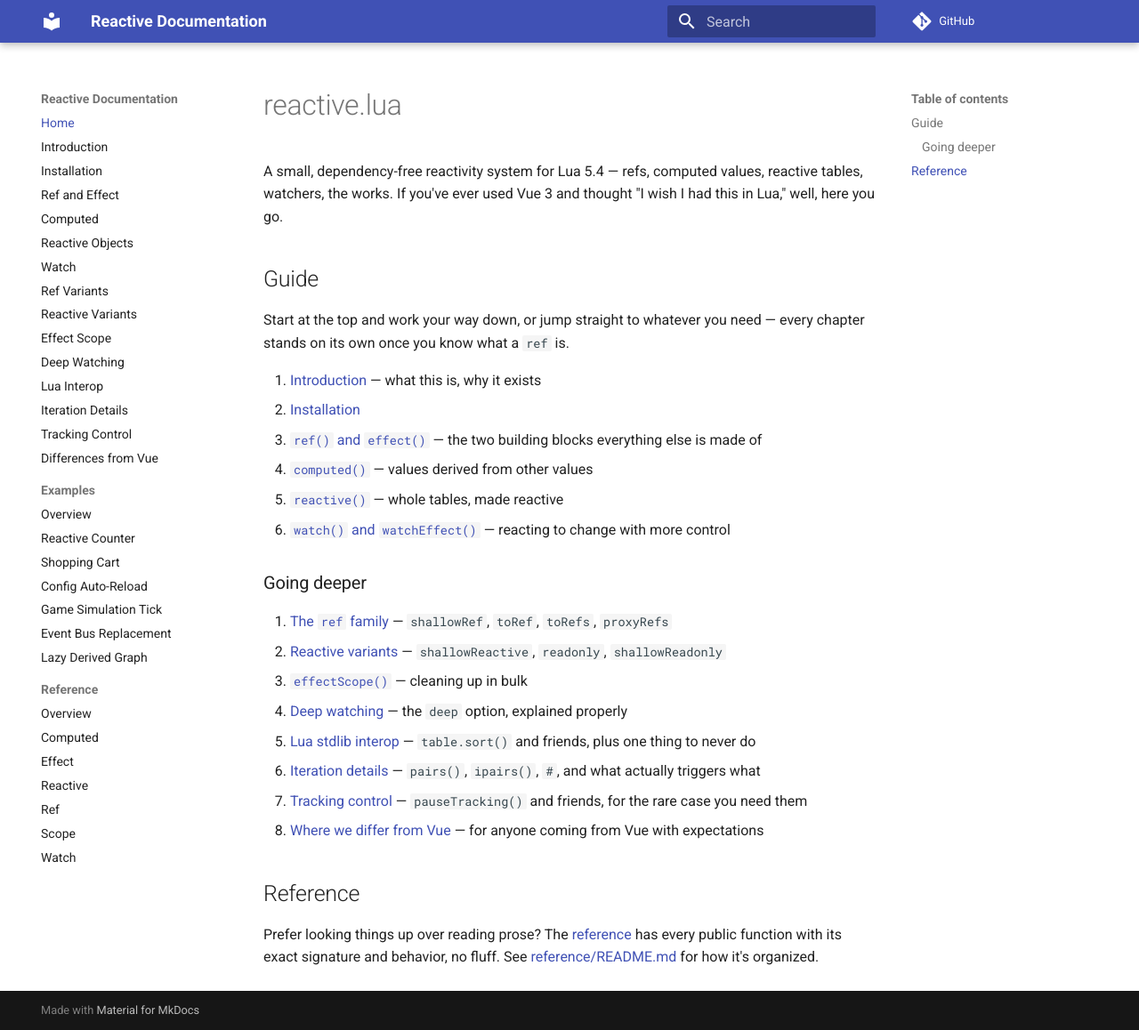
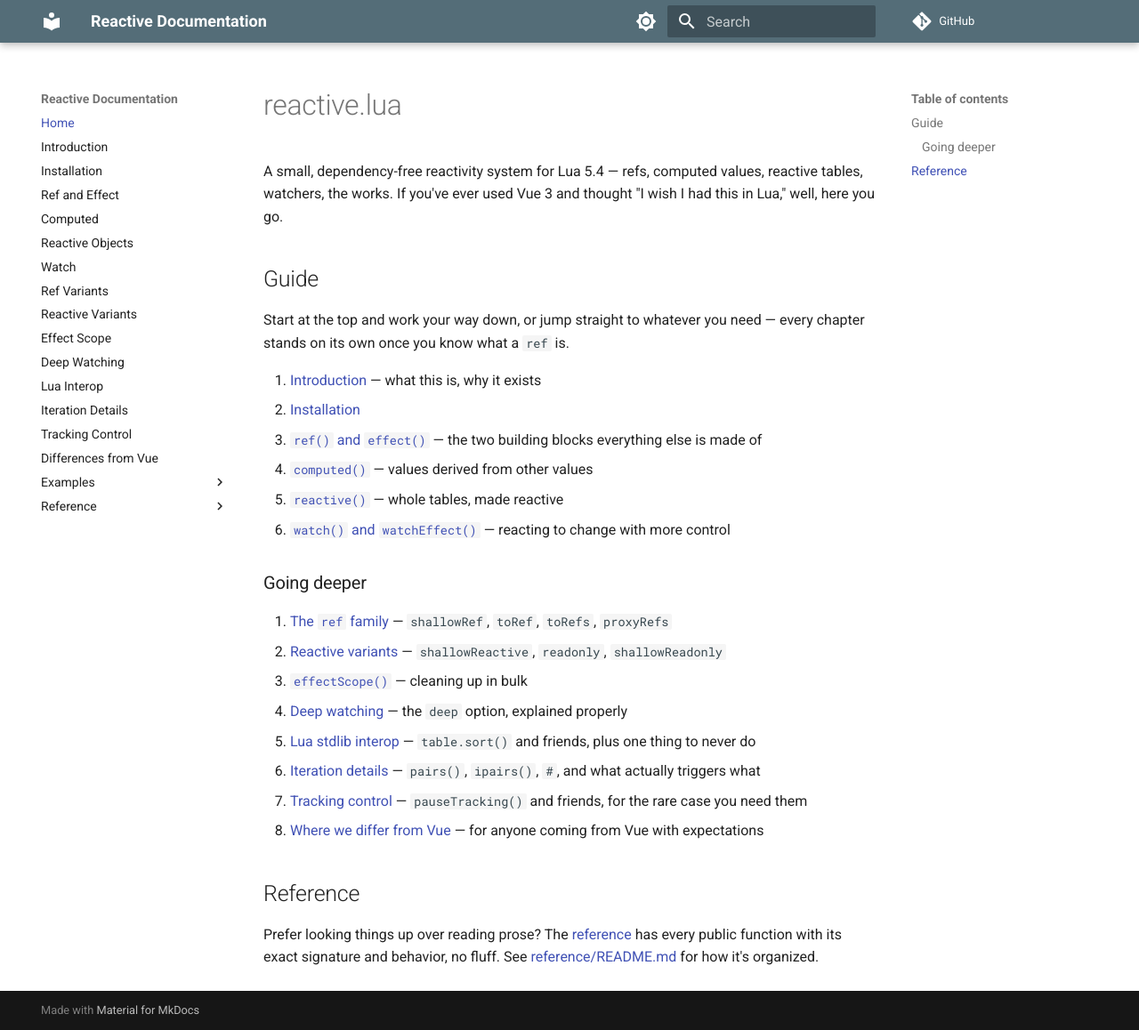
Before and after one commit to orhpel/reactive, an MkDocs documentation site: the page built from docs/index.md, in a window 1280 px wide and 1158 px high. Shown: the whole window at 89% size. Built offline with MkDocs 1.6.1 and Material for MkDocs 9.7.7, drawn with Linux system fonts in a browser that asks for light colours; comment, search, counter and statistics services are not loaded.

Commit message:
Configure theme palette for light and dark modes
Added color palette configuration for light and dark modes.

```diff
--- a/mkdocs.yml
+++ b/mkdocs.yml
@@ -5,13 +5,21 @@
 
 theme:
   name: material
-  language: en
-  features:
-    - navigation.sections
-    - navigation.expand
-    - navigation.top
-    - search.suggest
-    - content.code.copy
+  palette:
+    - media: "(prefers-color-scheme: light)"
+      scheme: default
+      primary: blue-grey   # <-- Hier die gewünschte Farbe eintragen
+      accent: blue-grey
+      toggle:
+        icon: material/brightness-7
+        name: Switch to dark mode
+    - media: "(prefers-color-scheme: dark)"
+      scheme: slate
+      primary: blue-grey
+      accent: blue-grey
+      toggle:
+        icon: material/brightness-4
+        name: Switch to light mode
 
 markdown_extensions:
   - pymdownx.highlight:
```
